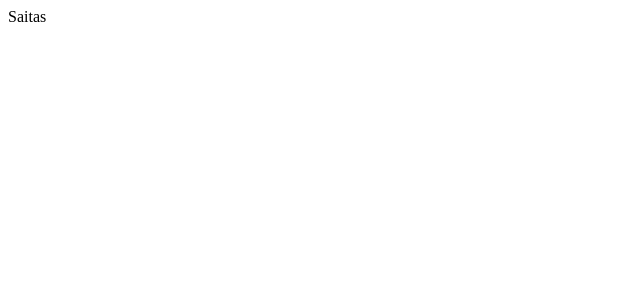
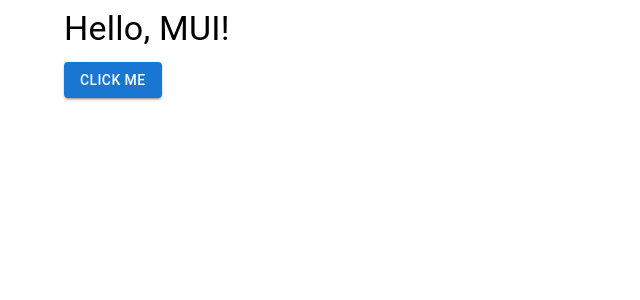
Before and after one commit to Aidas-Baublys/gedo-saitas, a React (Vite) app: page / in a window 1280 px wide. Shown: the top 300 px of the page, without its empty margins (0-640 px from the left). Built offline with nearby package versions, Linux system fonts and the light colour scheme.

Commit message:
Add MUI to project

```diff
--- a/package.json
+++ b/package.json
@@ -10,6 +10,10 @@
     "preview": "vite preview"
   },
   "dependencies": {
+    "@emotion/react": "^11.14.0",
+    "@emotion/styled": "^11.14.0",
+    "@mui/icons-material": "^6.4.8",
+    "@mui/material": "^6.4.8",
     "react": "^19.0.0",
     "react-dom": "^19.0.0"
   },
--- a/src/App.tsx
+++ b/src/App.tsx
@@ -1,5 +1,18 @@
+import { Button, Container, Typography } from '@mui/material';
+
 function App() {
-  return <div>Saitas</div>;
+  return (
+    <section>
+      <Container>
+        <Typography variant='h4' gutterBottom>
+          Hello, MUI!
+        </Typography>
+        <Button variant='contained' color='primary'>
+          Click me
+        </Button>
+      </Container>
+    </section>
+  );
 }
 
 export default App;
```
Also changed, not shown: 1 other file (tests, documents, lock files or other folders).
